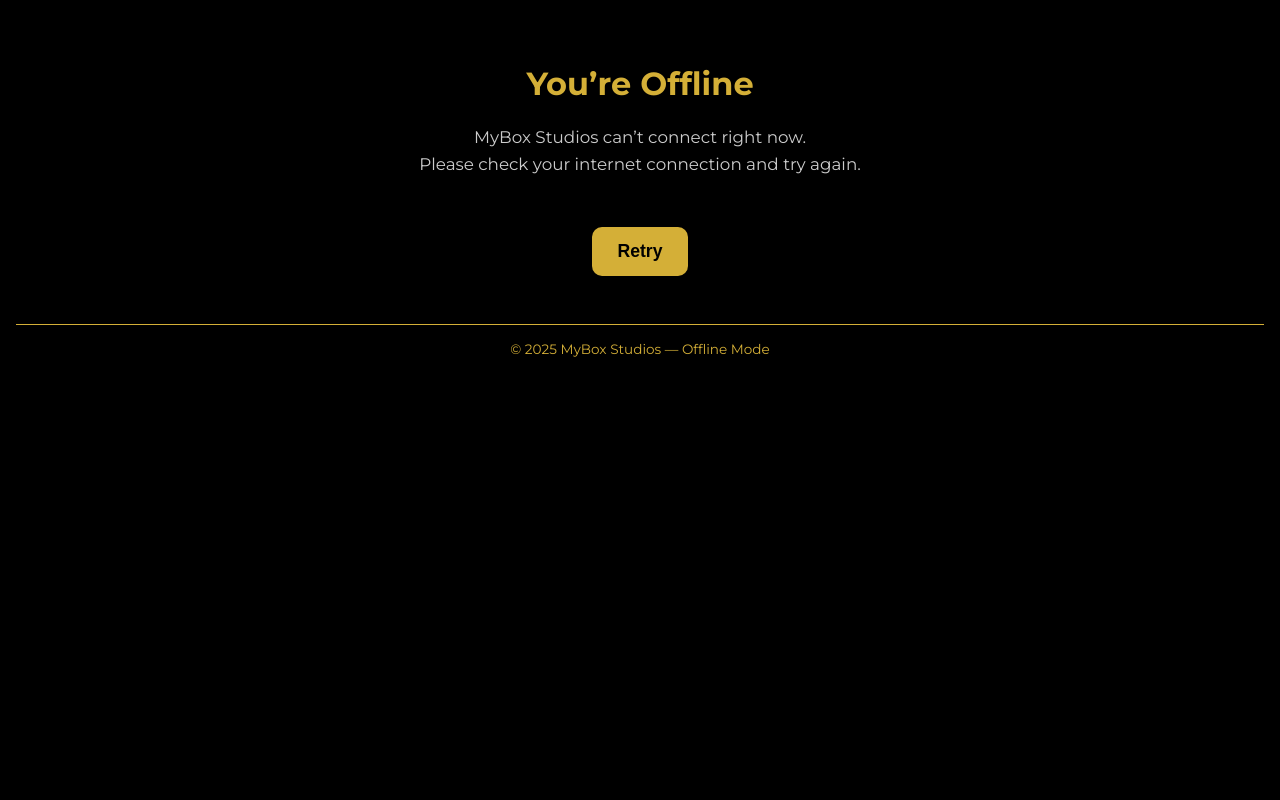
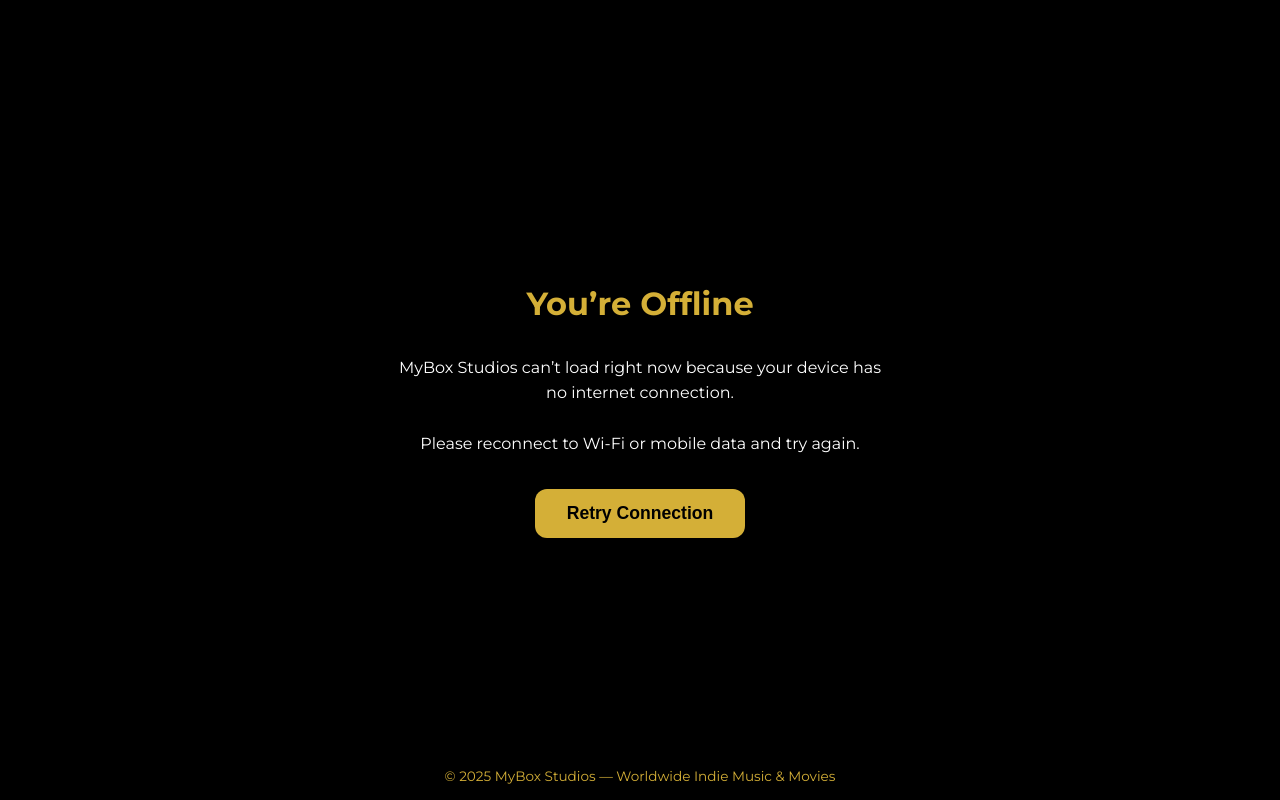
Before and after one commit to mrcoffee5190-hue/mybox-studios-site, a plain HTML site: page offline.html in a window 1280 px wide. Drawn offline with Linux system fonts and the light colour scheme.

Commit message:
Refactor offline page layout and functionality
Removed spinner overlay and related script. Updated retry button functionality and text. Adjusted styles for better layout and appearance.

```diff
--- a/offline.html
+++ b/offline.html
@@ -17,113 +17,81 @@
 
     body {
       margin: 0;
+      padding: 0;
       background-color: var(--black);
       color: var(--white);
       font-family: "Montserrat", sans-serif;
-      text-align: center;
-      padding: 2rem 1rem;
-    }
-
-    /* GLOBAL SPINNER (hidden unless JS shows it) */
-    #spinner {
-      position: fixed;
-      inset: 0;
-      background: rgba(0, 0, 0, 0.92);
       display: flex;
+      flex-direction: column;
       align-items: center;
       justify-content: center;
-      z-index: 9999;
-    }
-
-    #spinner .ring {
-      width: 48px;
-      height: 48px;
-      border: 4px solid var(--gold);
-      border-top-color: transparent;
-      border-radius: 50%;
-      animation: spin 0.8s linear infinite;
-    }
-
-    @keyframes spin {
-      to { transform: rotate(360deg); }
+      min-height: 100vh;
+      text-align: center;
     }
 
     h1 {
       color: var(--gold);
       font-size: 2rem;
-      margin-top: 2rem;
+      margin-bottom: 1rem;
     }
 
     p {
-      margin-top: 1rem;
-      font-size: 1.05rem;
-      color: #cccccc;
+      max-width: 500px;
       line-height: 1.6;
+      font-size: 1rem;
+      margin-bottom: 2rem;
     }
 
     .retry-btn {
-      background: var(--gold);
+      background-color: var(--gold);
       color: var(--black);
       border: none;
-      padding: 14px 26px;
+      padding: 14px 32px;
+      border-radius: 12px;
+      cursor: pointer;
+      font-weight: 700;
       font-size: 1.1rem;
-      font-weight: 700;
-      border-radius: 10px;
-      margin-top: 2rem;
-      cursor: pointer;
       transition: 0.3s ease;
     }
 
     .retry-btn:hover {
-      background: var(--white);
+      background-color: var(--white);
       color: var(--black);
     }
 
     footer {
-      margin-top: 3rem;
-      border-top: 1px solid var(--gold);
-      padding-top: 1rem;
+      position: absolute;
+      bottom: 1rem;
+      width: 100%;
+      text-align: center;
       color: var(--gold);
       font-size: 0.85rem;
     }
 
     @media (min-width: 1600px) {
-      h1 { font-size: 2.6rem; }
+      h1 { font-size: 2.4rem; }
       p { font-size: 1.2rem; }
-      .retry-btn { font-size: 1.3rem; padding: 16px 36px; }
+      .retry-btn { font-size: 1.3rem; padding: 18px 40px; }
     }
   </style>
 </head>
 
-<!-- Let app.js detect it -->
-<body data-mbs-page="offline">
-
-  <!-- Spinner overlay -->
-  <div id="spinner" style="display:none;">
-    <div class="ring"></div>
-  </div>
+<body>
 
   <h1>You’re Offline</h1>
+
   <p>
-    MyBox Studios can’t connect right now.<br />
-    Please check your internet connection and try again.
+    MyBox Studios can’t load right now because your device has no internet connection.<br><br>
+    Please reconnect to Wi-Fi or mobile data and try again.
   </p>
 
-  <button class="retry-btn" onclick="retryConnection()">Retry</button>
+  <button class="retry-btn" onclick="location.reload();">
+    Retry Connection
+  </button>
 
   <footer>
-    © 2025 MyBox Studios — Offline Mode
+    © 2025 MyBox Studios — Worldwide Indie Music & Movies
   </footer>
 
-  <script>
-    function retryConnection() {
-      document.getElementById("spinner").style.display = "flex";
-      setTimeout(() => {
-        window.location.reload();
-      }, 800);
-    }
-  </script>
-
-  <script src="assets/js/app.js"></script>
 </body>
 </html>
```
